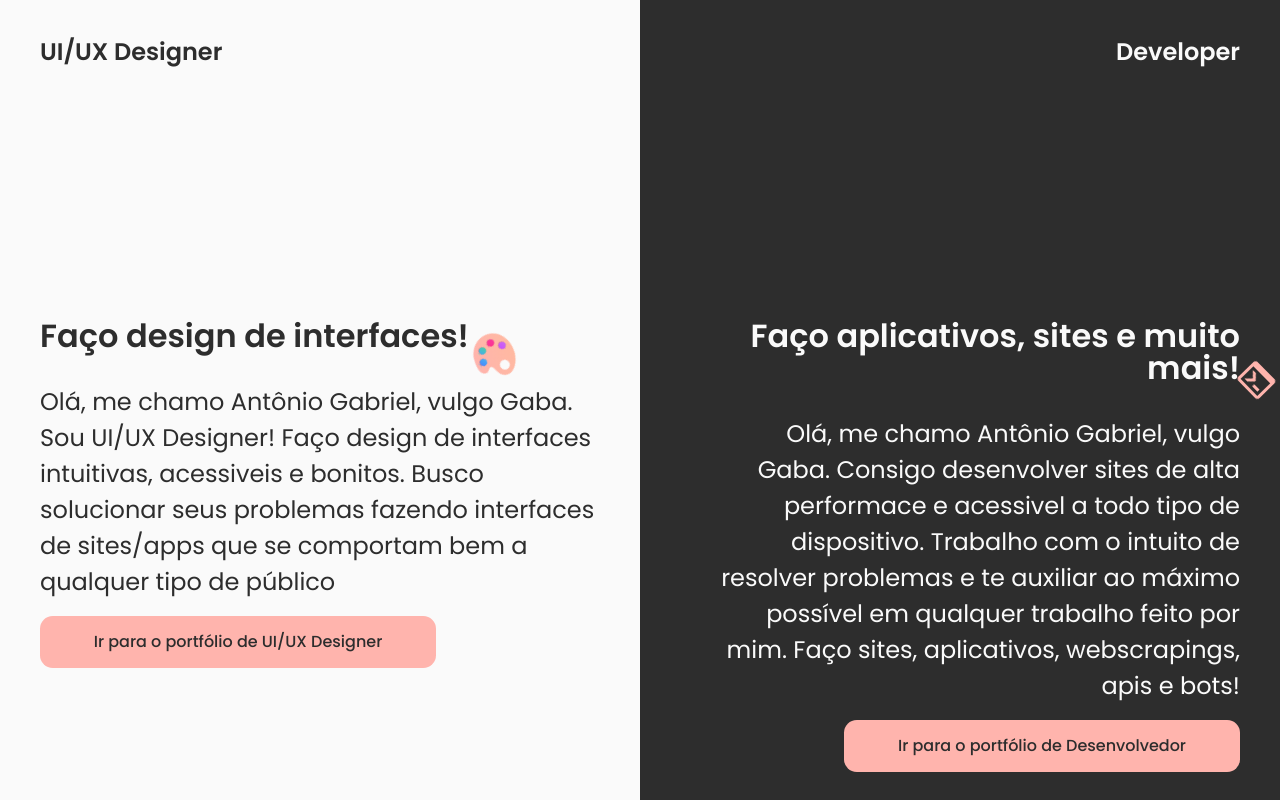
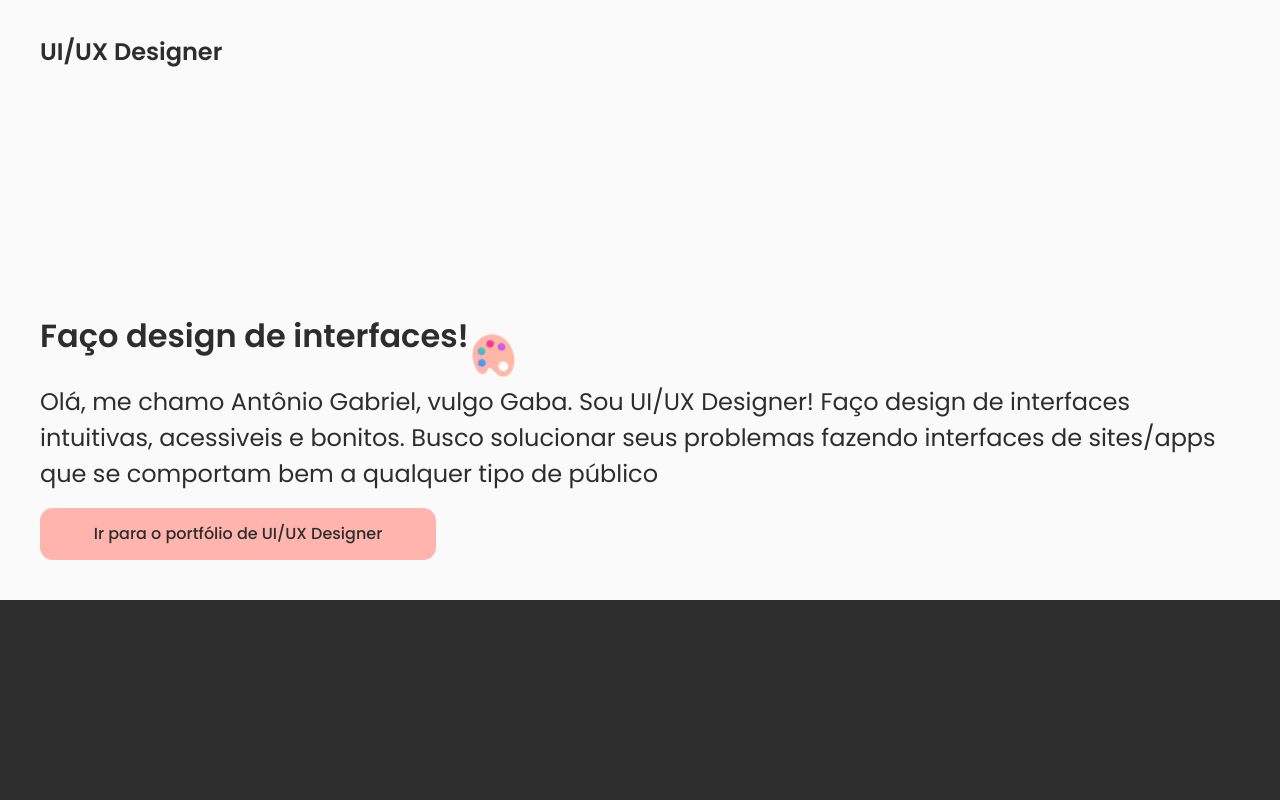
Before and after one commit to gabaissues/portfoliostartedpage, a Next.js app: page / in a window 1280 px wide. Shown: the top 800 px of the page. Built offline with nearby package versions, Linux system fonts and the light colour scheme.

Commit message:
Fixing responsive

```diff
--- a/src/components/pages/Dev/styles.ts
+++ b/src/components/pages/Dev/styles.ts
@@ -36,6 +36,13 @@ export const Dev = styled.div`
   background-color: #2d2d2d;
   color: #fafafa;
   height: auto;
+
+  @media (max-width: 1280px) {
+
+    width: 100%;
+    flex: 2;
+
+  }
 `;
 export const Content = styled.div`
   display: flex;
@@ -55,10 +62,13 @@ export const Content = styled.div`
     animation: ${rotateSvg} 5s Infinite;
   }
 
+  background-color: #2d2d2d;
+
   @media(max-width: 1280px) {
     padding-left: 5rem;
-    padding-right: 2.5rem;
+    padding-right: 9.5rem;
     padding-bottom: 2.5rem;
+
   }
 
   @media(max-width: 800px) {
@@ -104,7 +114,7 @@ export const Link = styled.a`
   margin-bottom: 5rem;
   margin-left: auto;
 
-  @media (max-width: 1024px) {
+  @media (max-width: 800px) {
     width: 90%;
     text-align: center;
     margin-left: 0;
@@ -127,7 +137,7 @@ export const TextFixed = styled.div<{
   font-weight: 600;
   font-size: 1.5rem;
 
-  @media (max-width: 800px) {
+  @media (max-width: 1280px) {
     display: none;
   }
 `;
--- a/src/components/pages/UI/styles.ts
+++ b/src/components/pages/UI/styles.ts
@@ -43,6 +43,8 @@ export const Content = styled.div`
   justify-content: flex-start;
   flex-direction: column;
 
+  background-color: #fafafa;
+
   padding-top: 20rem;
   padding-left: 5rem;
   padding-right: 10rem;
@@ -50,6 +52,9 @@ export const Content = styled.div`
     position: absolute;
     animation: ${rotateSvg} 5s Infinite;
   }
+
+
+background-color: #fafafa;
 
   @media(max-width: 1280px) {
     padding-left: 2.5rem;
--- a/src/styles/InitialPage.styles.ts
+++ b/src/styles/InitialPage.styles.ts
@@ -2,10 +2,19 @@ import styled from "styled-components";
 
 export const Main = styled.main`
   display: flex;
+  height: auto;
+  flex: 1;
   height: 100vh;
-  flex: 1;
 
-  @media (max-width: 1024px) {
+  @media (max-width: 1660px) {
+    height: 100vh;
+  }
+
+  @media (max-width: 1440px) {
+    height: auto;
+  }
+
+  @media (max-width: 1280px) {
     flex-direction: column;
   }
 `;
```
Also changed, not shown: .eslintrc.js (deleted).
